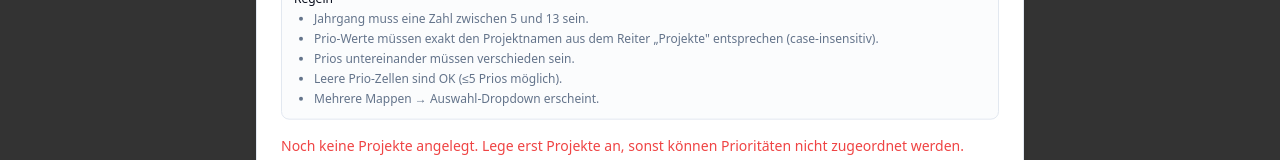
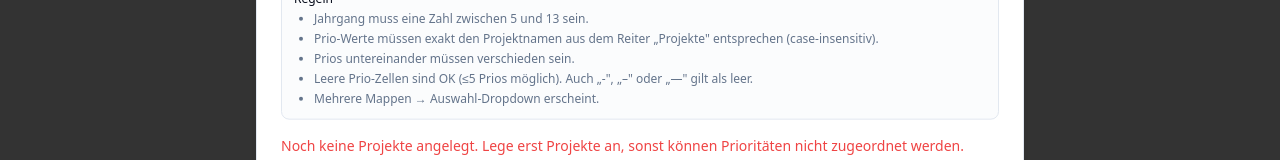
Before and after one commit to smart-byte/wunschplatz, a React (Vite) app: page /students in a window 1280 px wide. Both pictures are taken after a click on the button "Excel importieren". Shown: the part 489-649 px from the top of the page. Built offline with nearby package versions, Linux system fonts and the light colour scheme.

Commit message:
feat(import): treat dash placeholders as empty priority cells

```diff
--- a/src/components/students/ImportDialog.tsx
+++ b/src/components/students/ImportDialog.tsx
@@ -237,7 +237,7 @@ Ben      | Schmidt   | 7b     | 7        | Theater | Yoga  | Comic | Schach  | K
           <li>Jahrgang muss eine Zahl zwischen 5 und 13 sein.</li>
           <li>Prio-Werte müssen exakt den Projektnamen aus dem Reiter „Projekte" entsprechen (case-insensitiv).</li>
           <li>Prios untereinander müssen verschieden sein.</li>
-          <li>Leere Prio-Zellen sind OK (≤5 Prios möglich).</li>
+          <li>Leere Prio-Zellen sind OK (≤5 Prios möglich). Auch „-", „–" oder „—" gilt als leer.</li>
           <li>Mehrere Mappen → Auswahl-Dropdown erscheint.</li>
         </ul>
       </div>
--- a/src/excel/importStudents.ts
+++ b/src/excel/importStudents.ts
@@ -47,7 +47,8 @@ export function parseStudentRows(rows: unknown[][], projects: Project[]): ParseR
       const colIdx = cols.priorities[k];
       if (colIdx === -1) continue;
       const name = String(row[colIdx] ?? '').trim();
-      if (!name) continue;
+      // Treat empty cells, dashes (-, –, —), and similar placeholders as "no choice".
+      if (!name || /^[-–—]+$/.test(name)) continue;
       const id = projectByName.get(name.toLowerCase());
       if (!id) {
         errors.push({ rowIndex: r, message: `Prio${k + 1}: Unbekanntes Projekt "${name}"` });
```
Also changed, not shown: 1 other file (tests, documents, lock files or other folders).
